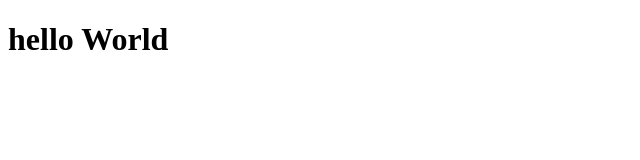
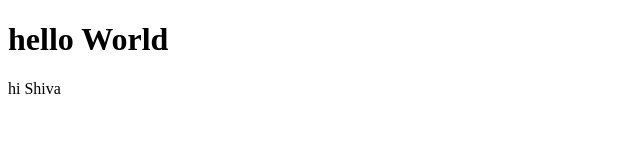
Before and after one commit to shivaAdasule/MyResume, a plain HTML site: page index.html in a window 1280 px wide. Shown: the full height of the page, 0-640 px from the left. Drawn offline with Linux system fonts and the light colour scheme.

Commit message:
shiva Done

```diff
--- a/index.html
+++ b/index.html
@@ -8,5 +8,6 @@
 </head>
 <body>
     <H1>hello World</H1>
+    <p>hi Shiva</p>
 </body>
 </html>
```
